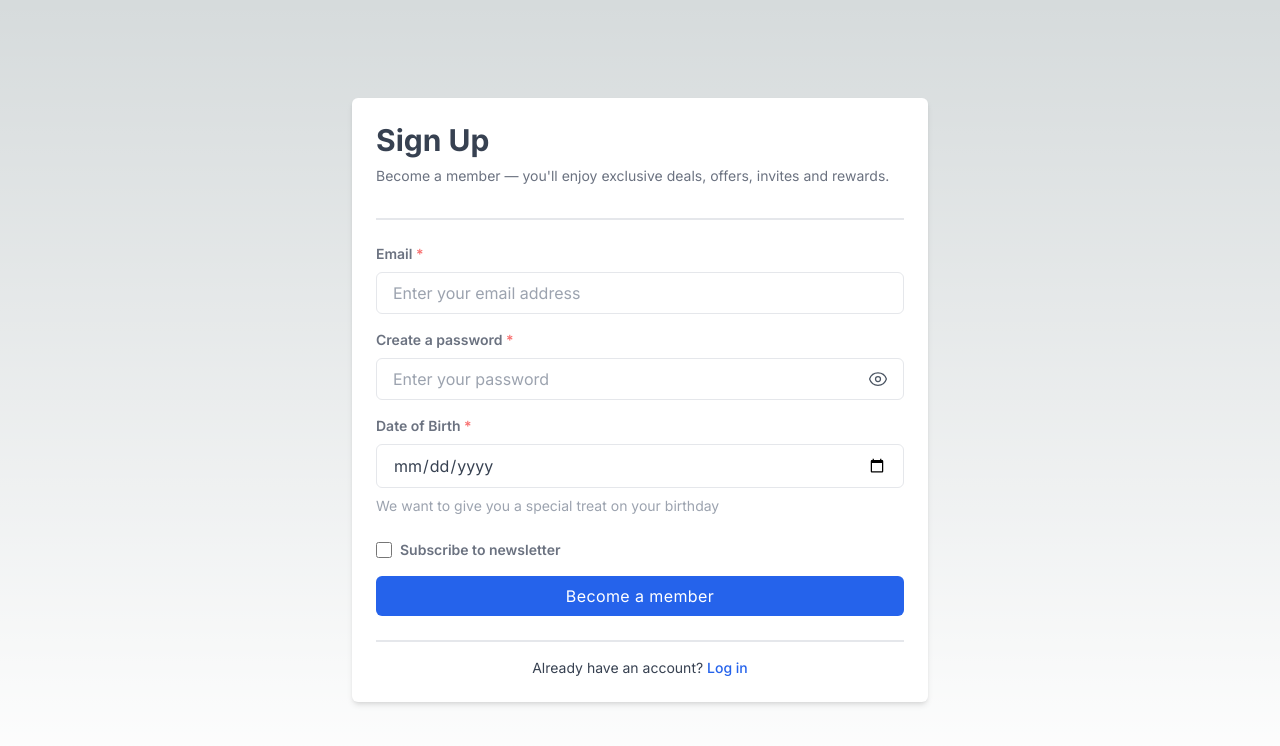
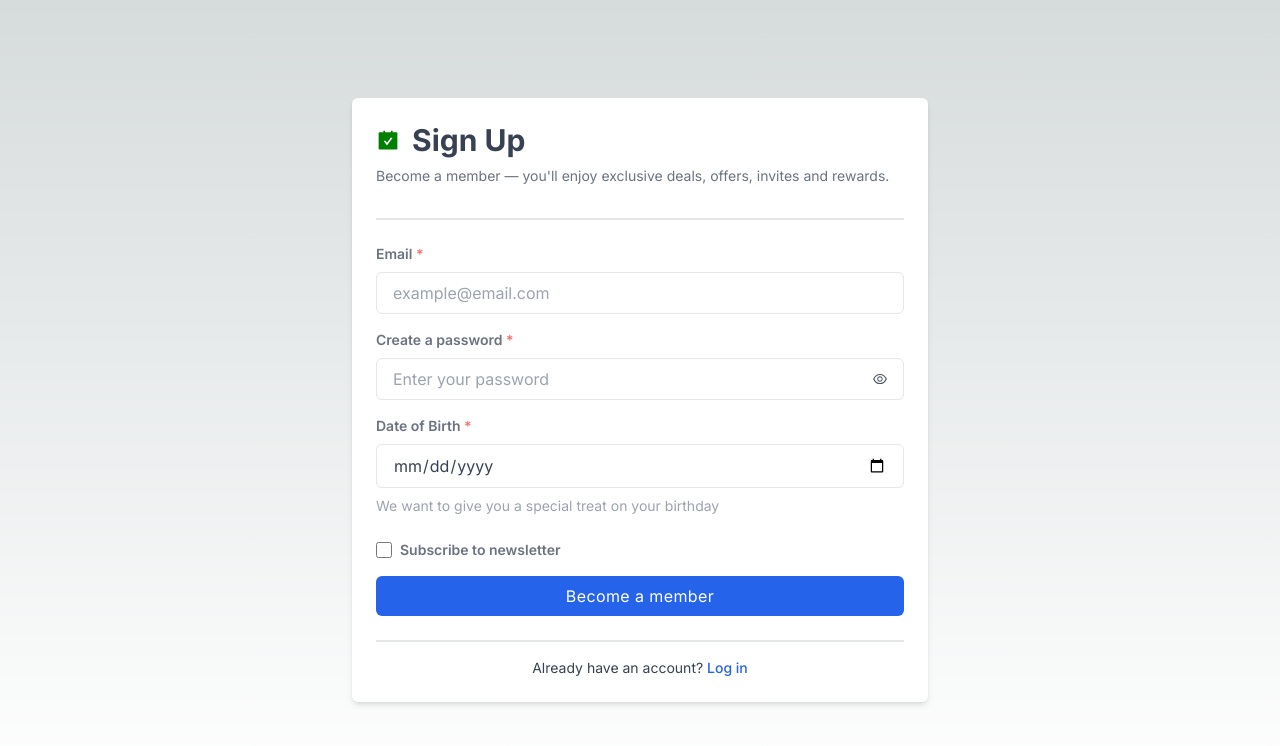
Before and after one commit to TareqJarwan/qpros-frontent-task, a Next.js app: page /signup in a window 1280 px wide. Shown: the top 746 px of the page. Built offline with nearby package versions, Linux system fonts and the light colour scheme.

Commit message:
add react-icons package and use it

```diff
--- a/app/login/page.tsx
+++ b/app/login/page.tsx
@@ -4,6 +4,7 @@
 import { useState } from "react";
 import Link from "next/link";
 import { useForm, SubmitHandler } from "react-hook-form";
+import { AiOutlineEye, AiOutlineEyeInvisible, AiFillCarryOut } from "react-icons/ai";
 
 type Inputs = {
   email: string,
@@ -14,7 +15,7 @@ type Inputs = {
 // 1- create input component
 // 2- move the password validation to util file
 
-const SignUp = () => {
+const LoginPage = () => {
   const { register, handleSubmit, formState: { errors } } = useForm<Inputs>();
 
   const onSubmit: SubmitHandler<Inputs> = data => {
@@ -26,9 +27,11 @@ const SignUp = () => {
   return (
     <div className="relative flex flex-col items-center justify-center min-h-screen overflow-hidden">
       <div className="w-full p-6 bg-white rounded-md shadow-md lg:max-w-xl">
-        <div className="w-full flex">
-
-          <h1 className="text-3xl font-bold text-center text-gray-700">Log In</h1>
+        <div className="w-full flex items-center gap-3">
+          <AiFillCarryOut size="24px" color="green" />
+          <h1 className="text-3xl font-bold text-center text-gray-700">
+            Log In
+          </h1>
 
         </div>
 
@@ -47,7 +50,7 @@ const SignUp = () => {
               Email <span className="text-red-400">*</span>
             </label>
             <input
-              placeholder="Enter your email address"
+              placeholder="example@email.com"
               className="block w-full px-4 py-2 mt-2 text-gray-700 bg-white border rounded-md focus:border-gray-400 focus:ring-gray-300 focus:outline-none focus:ring focus:ring-opacity-40"
               aria-invalid={errors.email ? "true" : "false"}
               {...register("email", {
@@ -84,40 +87,9 @@ const SignUp = () => {
                 onClick={() => setIsPasswordVisible((prevState) => !prevState)}
               >
                 {isPasswordVisible ? (
-                  <svg
-                    xmlns="http://www.w3.org/2000/svg"
-                    fill="none"
-                    viewBox="0 0 24 24"
-                    strokeWidth={1.5}
-                    stroke="currentColor"
-                    className="w-5 h-5"
-                  >
-                    <path
-                      strokeLinecap="round"
-                      strokeLinejoin="round"
-                      d="M3.98 8.223A10.477 10.477 0 001.934 12C3.226 16.338 7.244 19.5 12 19.5c.993 0 1.953-.138 2.863-.395M6.228 6.228A10.45 10.45 0 0112 4.5c4.756 0 8.773 3.162 10.065 7.498a10.523 10.523 0 01-4.293 5.774M6.228 6.228L3 3m3.228 3.228l3.65 3.65m7.894 7.894L21 21m-3.228-3.228l-3.65-3.65m0 0a3 3 0 10-4.243-4.243m4.242 4.242L9.88 9.88"
-                    />
-                  </svg>
+                  <AiOutlineEyeInvisible />
                 ) : (
-                  <svg
-                    xmlns="http://www.w3.org/2000/svg"
-                    fill="none"
-                    viewBox="0 0 24 24"
-                    strokeWidth={1.5}
-                    stroke="currentColor"
-                    className="w-5 h-5"
-                  >
-                    <path
-                      strokeLinecap="round"
-                      strokeLinejoin="round"
-                      d="M2.036 12.322a1.012 1.012 0 010-.639C3.423 7.51 7.36 4.5 12 4.5c4.638 0 8.573 3.007 9.963 7.178.07.207.07.431 0 .639C20.577 16.49 16.64 19.5 12 19.5c-4.638 0-8.573-3.007-9.963-7.178z"
-                    />
-                    <path
-                      strokeLinecap="round"
-                      strokeLinejoin="round"
-                      d="M15 12a3 3 0 11-6 0 3 3 0 016 0z"
-                    />
-                  </svg>
+                  <AiOutlineEye />
                 )}
               </button>
             </div>
@@ -147,4 +119,4 @@ const SignUp = () => {
   );
 }
 
-export default SignUp;
+export default LoginPage;
--- a/app/signup/page.tsx
+++ b/app/signup/page.tsx
@@ -4,6 +4,7 @@
 import { useState } from "react";
 import Link from "next/link";
 import { useForm, SubmitHandler } from "react-hook-form";
+import { AiFillCarryOut, AiOutlineEye, AiOutlineEyeInvisible } from "react-icons/ai";
 
 type Inputs = {
     email: string,
@@ -16,7 +17,7 @@ type Inputs = {
 // 1- create input component
 // 2- move the password validation to util file
 
-const SignUp = () => {
+const SignUpPage = () => {
     const { register, handleSubmit, formState: { errors } } = useForm<Inputs>();
 
     const onSubmit: SubmitHandler<Inputs> = data => {
@@ -28,10 +29,9 @@ const SignUp = () => {
     return (
         <div className="relative flex flex-col items-center justify-center min-h-screen overflow-hidden">
             <div className="w-full p-6 bg-white rounded-md shadow-md lg:max-w-xl">
-                <div className="w-full flex">
-
+                <div className="w-full flex items-center gap-3">
+                    <AiFillCarryOut size="24px" color="green" />
                     <h1 className="text-3xl font-bold text-center text-gray-700">Sign Up</h1>
-
                 </div>
 
                 <p className="py-2 text-sm text-gray-500">
@@ -49,7 +49,7 @@ const SignUp = () => {
                             Email <span className="text-red-400">*</span>
                         </label>
                         <input
-                            placeholder="Enter your email address"
+                            placeholder="example@email.com"
                             className="block w-full px-4 py-2 mt-2 text-gray-700 bg-white border rounded-md focus:border-gray-400 focus:ring-gray-300 focus:outline-none focus:ring focus:ring-opacity-40"
                             aria-invalid={errors.email ? "true" : "false"}
                             {...register("email", {
@@ -101,40 +101,9 @@ const SignUp = () => {
                                 onClick={() => setIsPasswordVisible((prevState) => !prevState)}
                             >
                                 {isPasswordVisible ? (
-                                    <svg
-                                        xmlns="http://www.w3.org/2000/svg"
-                                        fill="none"
-                                        viewBox="0 0 24 24"
-                                        strokeWidth={1.5}
-                                        stroke="currentColor"
-                                        className="w-5 h-5"
-                                    >
-                                        <path
-                                            strokeLinecap="round"
-                                            strokeLinejoin="round"
-                                            d="M3.98 8.223A10.477 10.477 0 001.934 12C3.226 16.338 7.244 19.5 12 19.5c.993 0 1.953-.138 2.863-.395M6.228 6.228A10.45 10.45 0 0112 4.5c4.756 0 8.773 3.162 10.065 7.498a10.523 10.523 0 01-4.293 5.774M6.228 6.228L3 3m3.228 3.228l3.65 3.65m7.894 7.894L21 21m-3.228-3.228l-3.65-3.65m0 0a3 3 0 10-4.243-4.243m4.242 4.242L9.88 9.88"
-                                        />
-                                    </svg>
+                                    <AiOutlineEyeInvisible />
                                 ) : (
-                                    <svg
-                                        xmlns="http://www.w3.org/2000/svg"
-                                        fill="none"
-                                        viewBox="0 0 24 24"
-                                        strokeWidth={1.5}
-                                        stroke="currentColor"
-                                        className="w-5 h-5"
-                                    >
-                                        <path
-                                            strokeLinecap="round"
-                                            strokeLinejoin="round"
-                                            d="M2.036 12.322a1.012 1.012 0 010-.639C3.423 7.51 7.36 4.5 12 4.5c4.638 0 8.573 3.007 9.963 7.178.07.207.07.431 0 .639C20.577 16.49 16.64 19.5 12 19.5c-4.638 0-8.573-3.007-9.963-7.178z"
-                                        />
-                                        <path
-                                            strokeLinecap="round"
-                                            strokeLinejoin="round"
-                                            d="M15 12a3 3 0 11-6 0 3 3 0 016 0z"
-                                        />
-                                    </svg>
+                                    <AiOutlineEye />
                                 )}
                             </button>
                         </div>
@@ -191,4 +160,4 @@ const SignUp = () => {
     );
 }
 
-export default SignUp;
+export default SignUpPage;
--- a/package.json
+++ b/package.json
@@ -20,6 +20,7 @@
     "react": "18.2.0",
     "react-dom": "18.2.0",
     "react-hook-form": "^7.45.4",
+    "react-icons": "^4.10.1",
     "tailwindcss": "3.3.3",
     "typescript": "5.1.6"
   }
```
Also changed, not shown: 1 other file (tests, documents, lock files or other folders).
